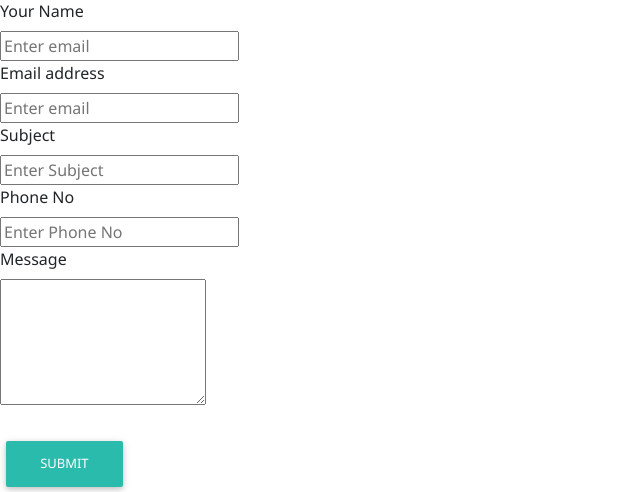
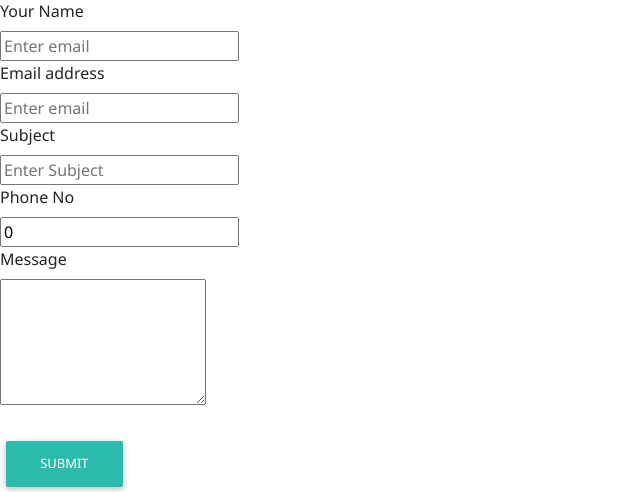
Before and after one commit to UsmanHaiderKhan/Asp.AngularCore, an ASP.NET Core app: template Asp.AngularCore.git/Views/App/Contact.cshtml in a window 1280 px wide. Shown: the part 81-573 px from the top of the page, without its empty margins (0-640 px from the left). Run offline with ASP.NET Core 8, Linux system fonts and the light colour scheme; the template is opened without the code that fills it, so the values that code supplies are empty.

Commit message:
Update Bind the model with View of the Contact

```diff
--- a/Asp.AngularCore.git/Views/App/Contact.cshtml
+++ b/Asp.AngularCore.git/Views/App/Contact.cshtml
@@ -6,7 +6,7 @@
 <form method="post">
     <div>
         <label asp-for="Name">Your Name</label><br />
-        <input type="email" asp-for="Name" placeholder="Enter email">
+        <input type="text" asp-for="Name" placeholder="Enter email">
     </div>
     <div>
         <label asp-for="Email">Email address</label><br />
@@ -17,12 +17,12 @@
         <input type="text" asp-for="Subject" placeholder="Enter Subject">
     </div>
     <div>
-        <label for="exampleInputEmail">Phone No</label><br />
-        <input type="email" id="exampleInputEmail" name="phone" placeholder="Enter Phone No">
+        <label asp-for="Phone">Phone No</label><br />
+        <input type="number" asp-for="Phone" placeholder="Enter Phone No">
     </div>
     <div>
-        <label for="exampleInputEmail">Message</label><br />
-        <textarea rows="5" id="exampleInputEmail" name="message"></textarea>
+        <label asp-for="Message">Message</label><br />
+        <textarea rows="5" asp-for="Message"></textarea>
     </div><br />
     <button type="submit" class="btn btn-default">Submit</button>
 </form>
```
